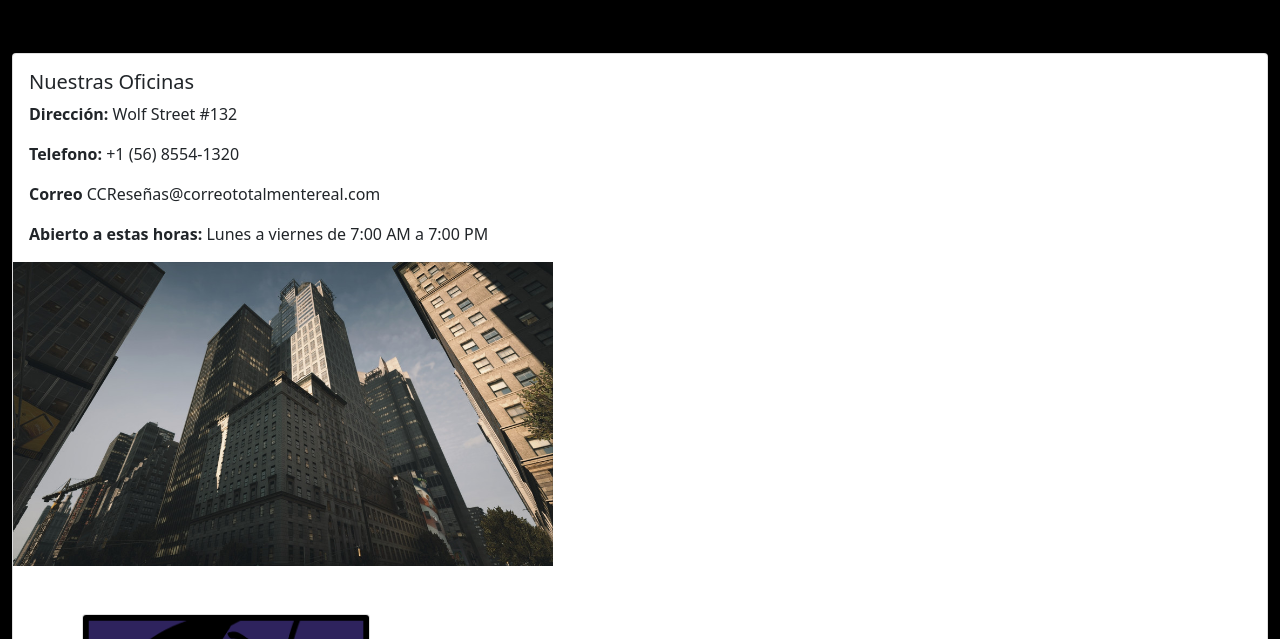
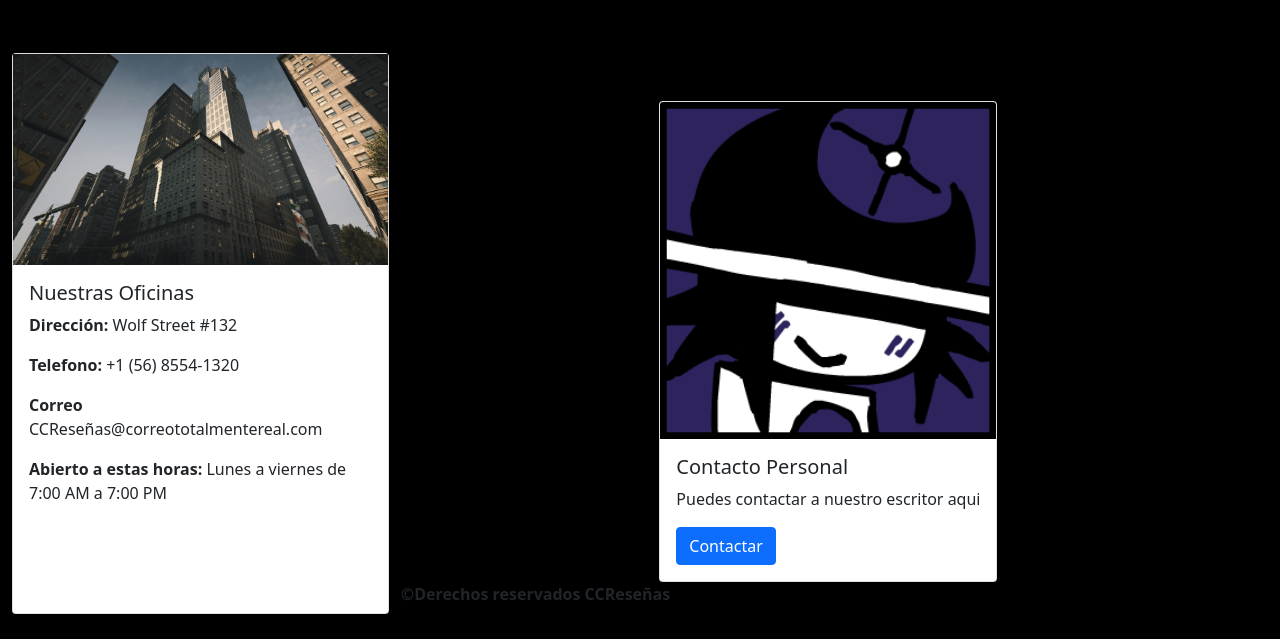
Before and after one commit to NeikBruh/Paginas-Web, a plain HTML site: page Contacto.html in a window 1280 px wide. Shown: the part 161-800 px from the top of the page. Drawn offline with nearby package versions, Linux system fonts and the light colour scheme.

Commit message:
Add files via upload

```diff
--- a/Contacto.html
+++ b/Contacto.html
@@ -11,7 +11,9 @@
     <link rel="stylesheet" href="https://cdn.jsdelivr.net/npm/bootstrap-icons@1.13.2/font/bootstrap-icons.min.css">
     <link rel="stylesheet" href="css/EstilosPaginas.css">
 </head>
+
 <body>
+
 
        <nav class="navbar navbar-expand-lg navbar-dark bg-dark">
   <div class="container-fluid">
@@ -48,28 +50,29 @@
   </div>
 </nav>
 
-
-
     <div class="container-fluid mt-3">
   <h2 class ="text-start display-2" style="color: white; font-family: 'Gill Sans', 'Gill Sans MT', Calibri, 'Trebuchet MS', sans-serif;">Informacion de Contacto</h2>
   <br>
   <br>
+<div class="d-flex justify-content-end">
   <div class="card">
- <div class="card-body">
+<img class="img-fluid align-content-end" src="Imagenes/Libertad.jpg" alt=""  width="540px">
+
+   <div class="card-body BG">
  <h5 class="card-title"> Nuestras Oficinas </h5>
  <p class="card-text"> <strong>Dirección: </strong> Wolf Street #132 </p>
  <p class="card-text"> <strong>Telefono: </strong> +1 (56) 8554-1320 </p>
  <p class="card-text"> <strong>Correo </strong> CCReseñas@correototalmentereal.com </p>
  <p class="card-text"> <strong>Abierto a estas horas: </strong> Lunes a viernes de 7:00 AM a 7:00 PM </p>
 </div>
-
-  <div> <img class="img-fluid align-items-end" src="Imagenes/Libertad.jpg" alt=""  width="540px"></div>
-
+</div>
   <div class="container mt-5 mb-2">
 <div class="col">
 <div class ="row">
 </div>
-  <div class="card" style="width: 18rem;">
+<div class="d-flex justify-content-center">
+
+  <div class="card">
   <img src="Imagenes/Autor.png" class="card-img-top" alt="...">
   <div class="card-body">
     <h5 class="card-title">Contacto Personal</h5>
```
